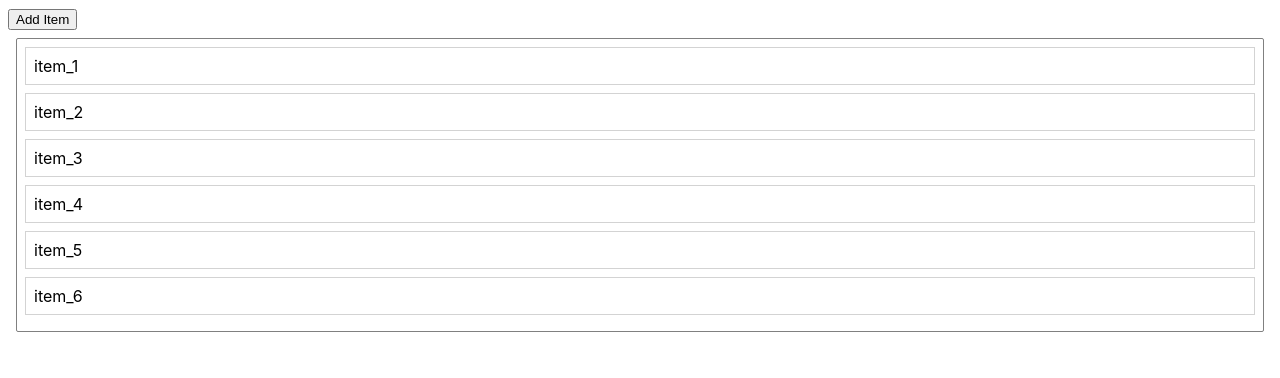
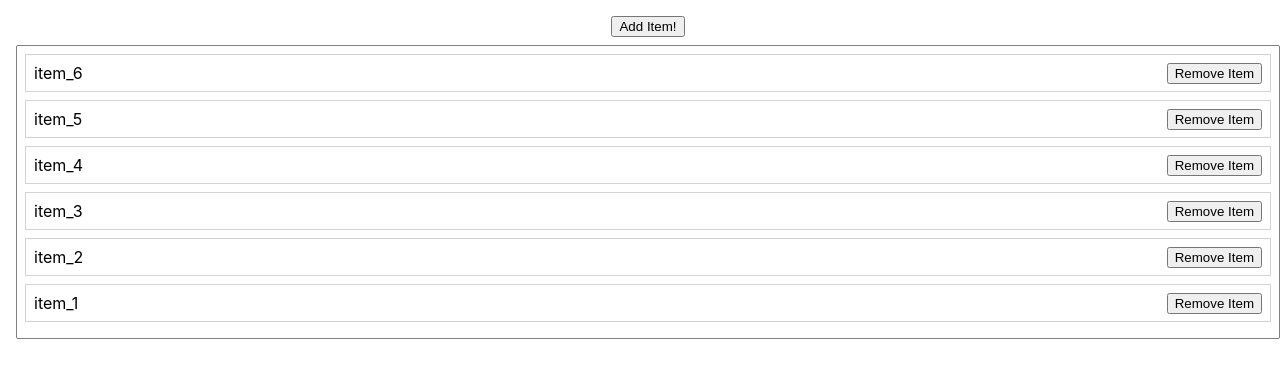
Before and after one commit to imptrx/react-sortable-list, a React (Create React App) app: page / in a window 1280 px wide. Shown: the top 378 px of the page. Built offline with nearby package versions, Linux system fonts and the light colour scheme.

Commit message:
✨Allow for item removal

```diff
--- a/src/Components/Button.js
+++ b/src/Components/Button.js
@@ -1,14 +1,12 @@
 import React from 'react';
 import styled from 'styled-components';
 
-const Container = styled.button`
-
-`;
+const Container = styled.button``;
 
 class Button extends React.Component {
   render() {
-    const { onClick, text } = this.props;
-    return <Container onClick={onClick}>{text}</Container>
+    const { className, onClick, text } = this.props;
+    return <Container className={className} onClick={onClick}>{text}</Container>
   }
 }
 
--- a/src/Components/List.js
+++ b/src/Components/List.js
@@ -18,7 +18,8 @@ class List extends React.Component {
     const {
       items,
       itemOrder,
-      maxItemsDisplay
+      maxItemsDisplay,
+      removeItem
     } = this.props;
 
     const displayItemOrder = itemOrder.slice(0, maxItemsDisplay);
@@ -32,7 +33,7 @@ class List extends React.Component {
               ref={provided.innerRef}
               {...provided.droppableProps}
             >
-              {displayItems.map((item, index) => <RowItem key={item.id} item={item} index={index} />)}
+              {displayItems.map((item, index) => <RowItem key={item.id} item={item} index={index} removeItem={removeItem}/>)}
               {provided.placeholder}
             </ItemList>
           )}
--- a/src/Components/RowItem.js
+++ b/src/Components/RowItem.js
@@ -1,6 +1,7 @@
 import React from 'react';
 import styled from 'styled-components';
 import { Draggable } from 'react-beautiful-dnd';
+import Button from './Button';
 
 const Container = styled.div`
   border: 1px solid lightgrey;
@@ -9,11 +10,16 @@ const Container = styled.div`
   background-color: white;
 `;
 
+const DeleteButton = styled(Button)`
+  float: right;
+`;
+
 class RowItem extends React.Component {
   render () {
     const {
       item,
-      index
+      index,
+      removeItem
     } = this.props;
     return (
       <Draggable draggableId={item.id} index={index}>
@@ -24,6 +30,7 @@ class RowItem extends React.Component {
             ref={provided.innerRef}
           >
             {item.content}
+            <DeleteButton onClick={()=>removeItem(index)} text="Remove Item"/>
           </Container>
         )}
       </Draggable>
--- a/src/Containers/App.js
+++ b/src/Containers/App.js
@@ -7,6 +7,12 @@ import Button from '../Components/Button';
 
 const Container = styled.div`
   padding: 8px;
+  width: 100%;
+`;
+
+const AddButton = styled(Button)`
+  margin: 8px auto;
+  display: block;
 `;
 
 class App extends Component {
@@ -93,15 +99,27 @@ class App extends Component {
     this.setState(newState);
   }
 
+  removeItem = (itemIndex) => {
+    const newItems = {...this.state.items};
+    delete newItems[this.state.itemOrder[itemIndex]]
+    const newItemOrder = Array.from(this.state.itemOrder);
+    newItemOrder.splice(itemIndex, 1);
+    const newState = {
+      items: newItems,
+      itemOrder: newItemOrder
+    }
+    this.setState(newState);
+  }
+
   render() {
     const {items, itemOrder} = this.state;
     return (
       <Container>
-        <Button text="Add Item" onClick={this.addNewItem}/>
+        <AddButton text="Add Item!" onClick={this.addNewItem}/>
         <DragDropContext
           onDragEnd={this.onDragEnd}
         >
-          <List items={items} itemOrder={itemOrder}/>
+          <List items={items} itemOrder={itemOrder} removeItem={this.removeItem}/>
         </DragDropContext>
       </Container>
     );
--- a/src/Utils/defaultData.js
+++ b/src/Utils/defaultData.js
@@ -25,7 +25,7 @@ const defaultData = {
       content: "item_6",
     }
   },
-  itemOrder: ["item_1", "item_2", "item_3", "item_4", "item_5", "item_6"]
+  itemOrder: ["item_6", "item_5", "item_4", "item_3", "item_2", "item_1"]
 }
 
 export default defaultData;
```
